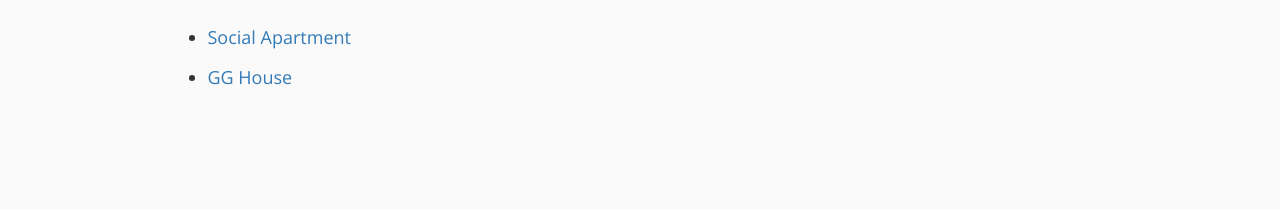
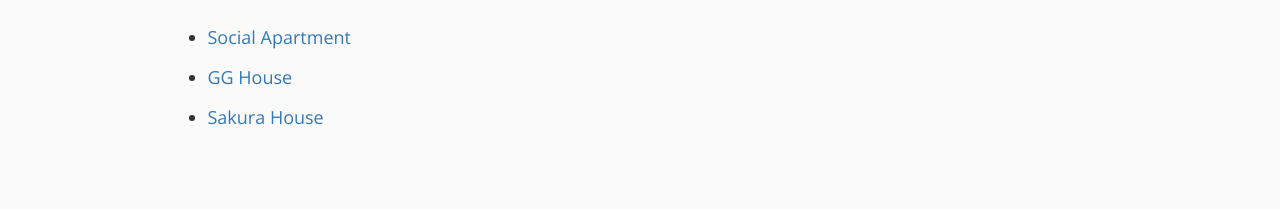
Before and after one commit to reustle/reustle, a Jekyll site: the page built from _posts/2018-10-30-tokyo-housing.md, in a window 1280 px wide. Shown: the part 690-899 px from the top of the page. Built offline with Jekyll 4.4.1, drawn with Linux system fonts in a browser that asks for light colours.

Commit message:
one more

```diff
--- a/_posts/2018-10-30-tokyo-housing.md
+++ b/_posts/2018-10-30-tokyo-housing.md
@@ -16,3 +16,4 @@
 ## Share Houses
 - [Social Apartment](https://www.social-apartment.com/builds)
 - [GG House](http://gghouse.co.jp/en/)
+- [Sakura House](https://www.sakura-house.com/en)
```
